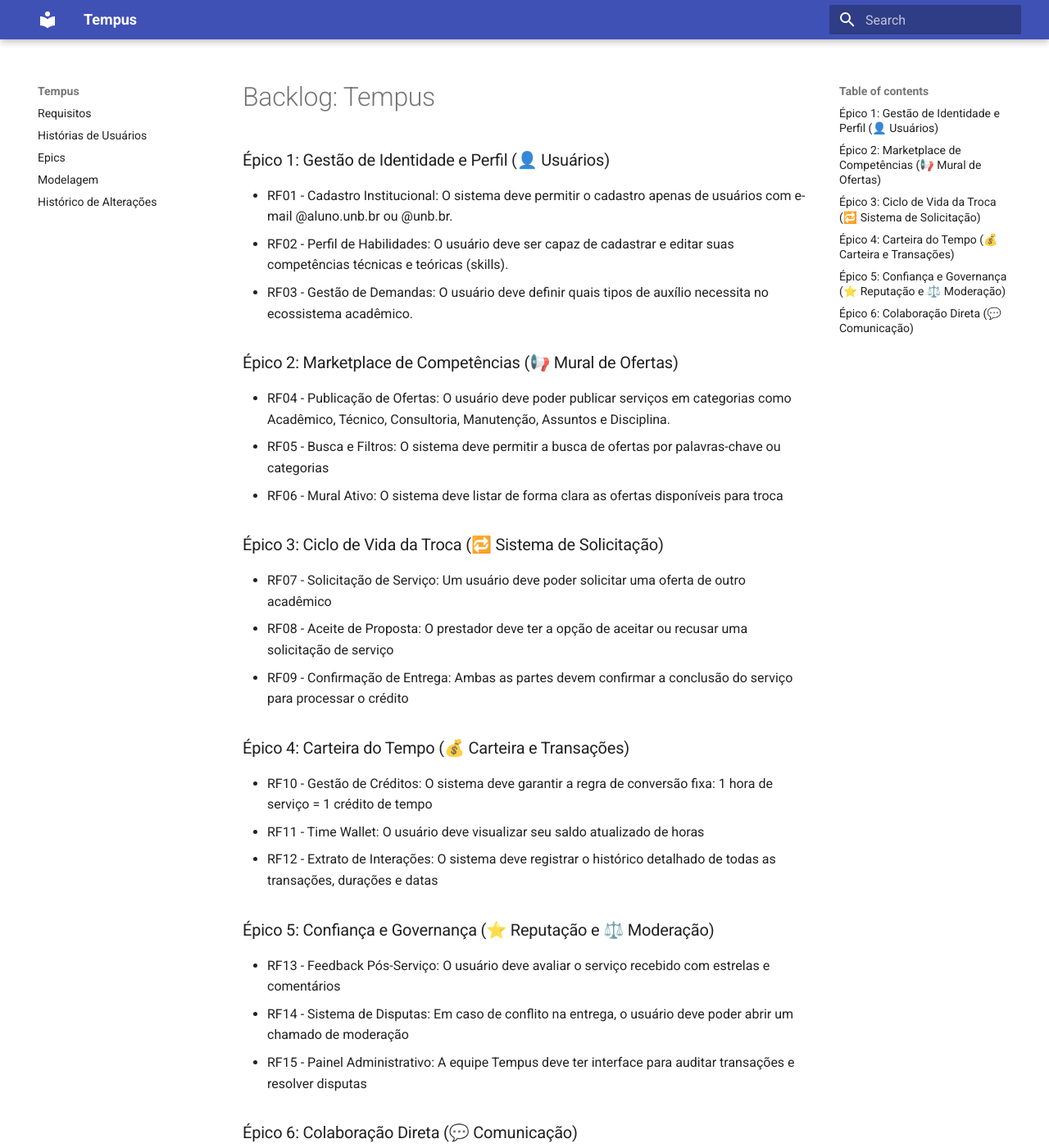
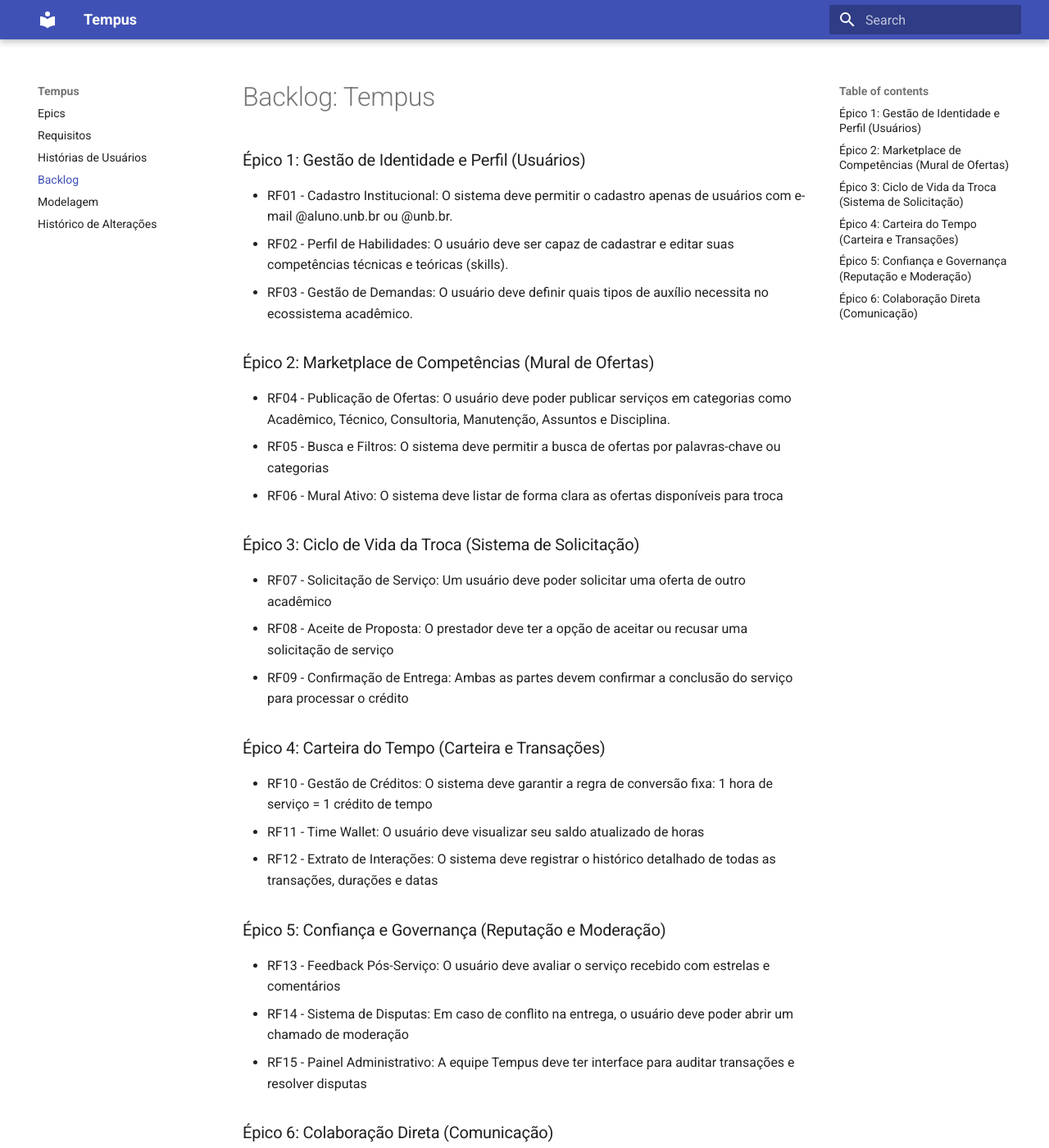
Before and after one commit to si-2026-1/Tempus, an MkDocs documentation site: the page built from docs/BACKLOG.md, in a window 1280 px wide and 1400 px high. Shown: the whole window at 82% size. Built offline with MkDocs 1.6.1 and Material for MkDocs 9.7.7, drawn with Linux system fonts in a browser that asks for light colours.

Commit message:
docs: adiciona a aba de BackLog no menu de navegação

```diff
--- a/docs/BACKLOG.md
+++ b/docs/BACKLOG.md
@@ -1,31 +1,31 @@
 # Backlog: Tempus
 
-### Épico 1: Gestão de Identidade e Perfil (👤 Usuários)
+### Épico 1: Gestão de Identidade e Perfil (Usuários)
 - RF01 - Cadastro Institucional: O sistema deve permitir o cadastro apenas de usuários com e-mail @aluno.unb.br ou @unb.br.
 - RF02 - Perfil de Habilidades: O usuário deve ser capaz de cadastrar e editar suas competências técnicas e teóricas (skills).
 - RF03 - Gestão de Demandas: O usuário deve definir quais tipos de auxílio necessita no ecossistema acadêmico.
 
-### Épico 2: Marketplace de Competências (📢 Mural de Ofertas)
+### Épico 2: Marketplace de Competências (Mural de Ofertas)
 
 - RF04 - Publicação de Ofertas: O usuário deve poder publicar serviços em categorias como Acadêmico, Técnico, Consultoria, Manutenção, Assuntos e Disciplina.
 - RF05 - Busca e Filtros: O sistema deve permitir a busca de ofertas por palavras-chave ou categorias
 - RF06 - Mural Ativo: O sistema deve listar de forma clara as ofertas disponíveis para troca
 
-### Épico 3: Ciclo de Vida da Troca (🔁 Sistema de Solicitação)
+### Épico 3: Ciclo de Vida da Troca (Sistema de Solicitação)
 - RF07 - Solicitação de Serviço: Um usuário deve poder solicitar uma oferta de outro acadêmico
 - RF08 - Aceite de Proposta: O prestador deve ter a opção de aceitar ou recusar uma solicitação de serviço
 - RF09 - Confirmação de Entrega: Ambas as partes devem confirmar a conclusão do serviço para processar o crédito
 
-### Épico 4: Carteira do Tempo (💰 Carteira e Transações)
+### Épico 4: Carteira do Tempo (Carteira e Transações)
 - RF10 - Gestão de Créditos: O sistema deve garantir a regra de conversão fixa: 1 hora de serviço = 1 crédito de tempo
 - RF11 - Time Wallet: O usuário deve visualizar seu saldo atualizado de horas
 - RF12 - Extrato de Interações: O sistema deve registrar o histórico detalhado de todas as transações, durações e datas
 
-### Épico 5: Confiança e Governança (⭐ Reputação e ⚖️ Moderação)
+### Épico 5: Confiança e Governança (Reputação e Moderação)
 - RF13 - Feedback Pós-Serviço: O usuário deve avaliar o serviço recebido com estrelas e comentários
 - RF14 - Sistema de Disputas: Em caso de conflito na entrega, o usuário deve poder abrir um chamado de moderação
 - RF15 - Painel Administrativo: A equipe Tempus deve ter interface para auditar transações e resolver disputas
 
-### Épico 6: Colaboração Direta (💬 Comunicação)
+### Épico 6: Colaboração Direta (Comunicação)
 - RF16 - Chat de Negociação: O sistema deve prover um chat interno para que as partes alinhem escopo e horários antes do aceite
 - RF17 - Notificações: O sistema deve notificar o usuário sobre novas mensagens ou atualizações em suas solicitações
--- a/mkdocs.yml
+++ b/mkdocs.yml
@@ -2,9 +2,10 @@ site_name: Tempus
 theme:
   name: material
 nav:
+  - Epics: epics.md
   - Requisitos: requisitos.md
   - Histórias de Usuários: user-stories.md
-  - Epics: epics.md
+  - Backlog: BACKLOG.md
   - Modelagem: modelagem-dados.md
   - Histórico de Alterações: historico-de-alteracoes.md
 markdown_extensions:
```
